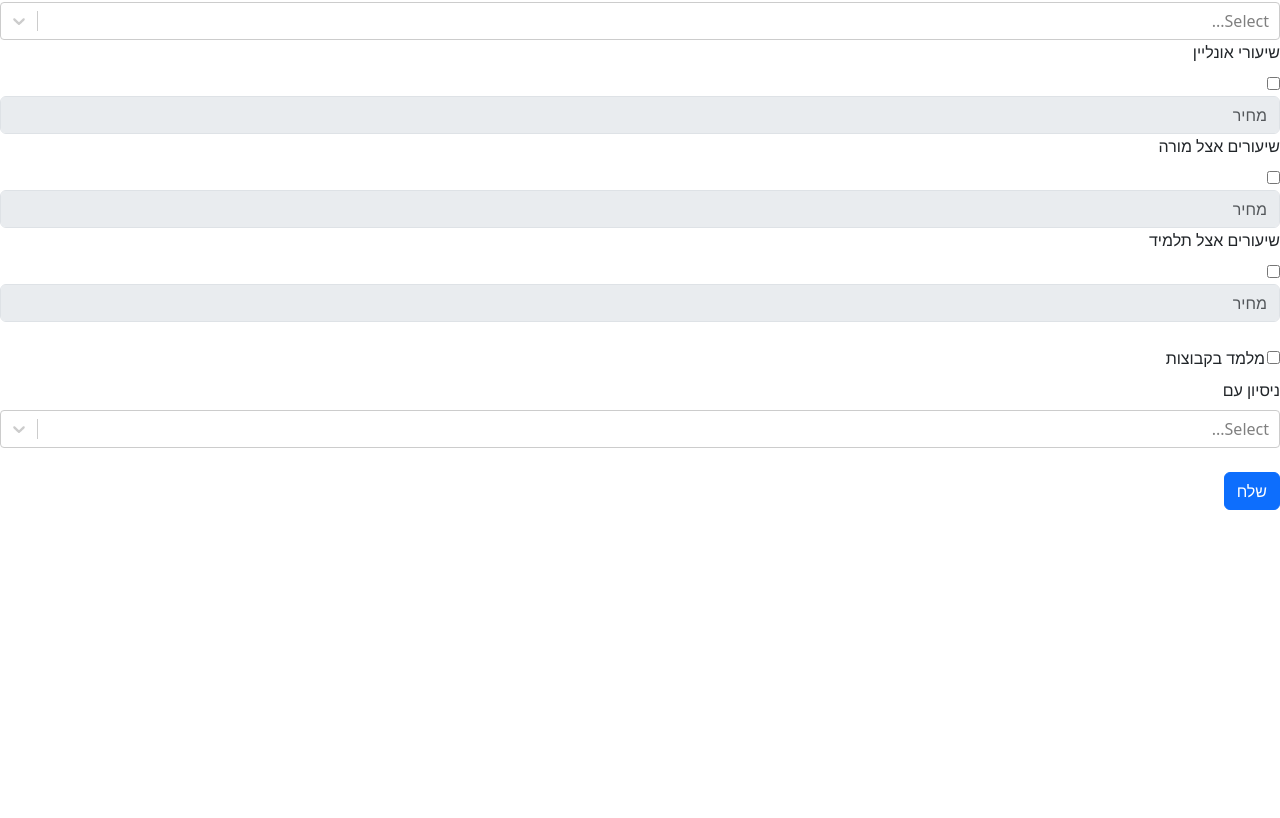
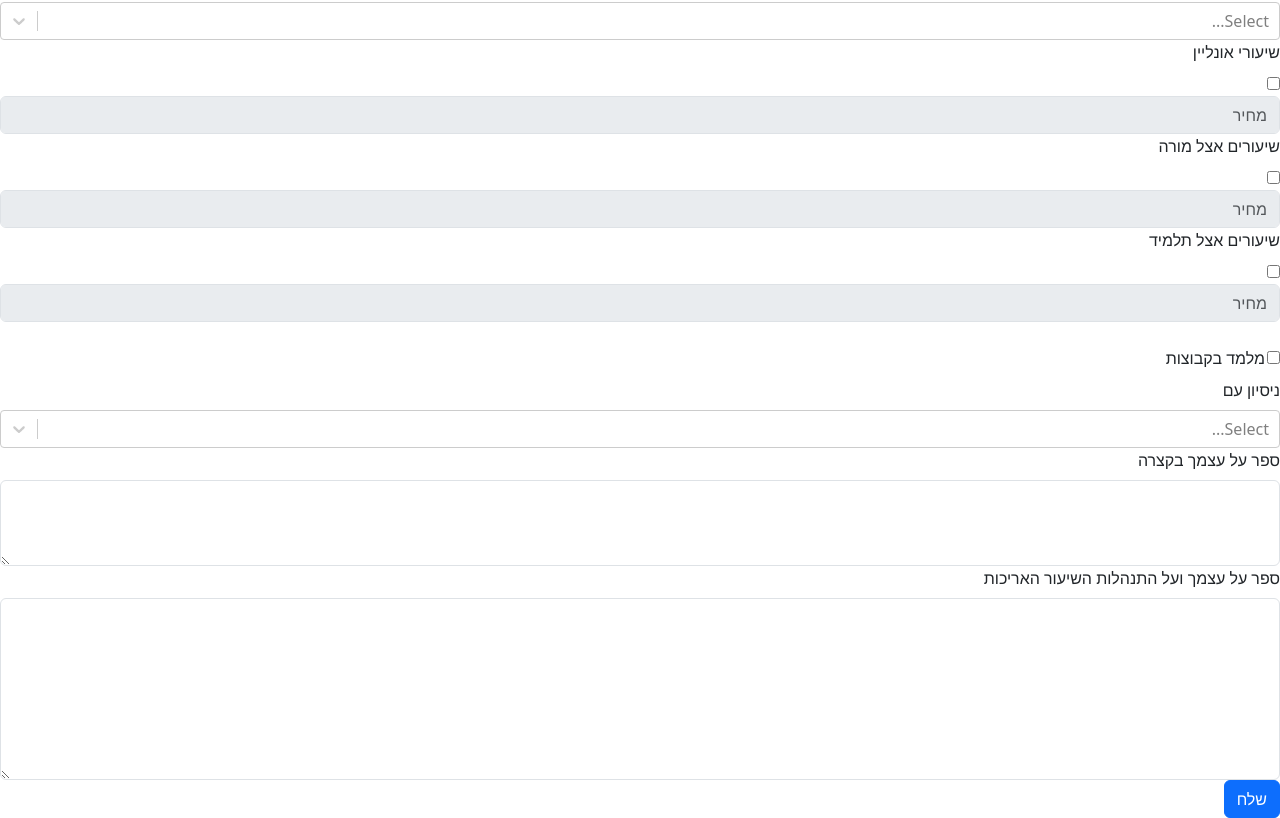
Before and after one commit to englefamily/MentorConnect, a React (Create React App) app in the folder frontend/mentor-connect-app/: page /registerMentor in a window 1280 px wide. Shown: the part 1202-2020 px from the top of the page. Before the commit the page ends 1712 px from the top, so only its background shows below. Built offline with nearby package versions, Linux system fonts and the light colour scheme.

Commit message:
update for react

```diff
--- a/frontend/mentor-connect-app/src/components/RegisterMentor.js
+++ b/frontend/mentor-connect-app/src/components/RegisterMentor.js
@@ -41,7 +41,6 @@ const RegisterMentor = () => {
     study_cities: [],
     experience_with: [],
     group_teaching: false,
-
     topics: [],
   });
 
@@ -59,6 +58,10 @@ const RegisterMentor = () => {
     console.log("From Validator _value_:", value);
     let error = "";
 
+    if (name === "experience_with" || name === "group_teaching") {
+      return error;
+    }
+    console.log(error);
     // Validate required fields
     if (name === "phone_num" && !phoneNumberRegex.test(value)) {
       error = "מספר הפאלפון חייב להיות בעל 10 ספרות";
@@ -97,11 +100,12 @@ const RegisterMentor = () => {
     if (value === undefined || value.trim() === "") {
       error = "שדה חובה";
     }
+
     // Validate confirm password
     if (name === "confirm_password" && value !== mentorData.user.password) {
       error = "הסיסמאות לא תואמות";
     }
-
+    console.log(error);
     return error;
   };
 
@@ -110,14 +114,6 @@ const RegisterMentor = () => {
 
     if (value === null) {
       value = "";
-    }
-
-    if (name === "group_teaching") {
-      setMentorData((prevState) => ({
-        ...prevState,
-        [name]: !prevState[name],
-      }));
-      return null;
     }
 
     if (value === "on") {
@@ -139,7 +135,7 @@ const RegisterMentor = () => {
     }
 
     let error = validateField(name, value);
-
+    console.log("From Validator _error_:", error);
     setErrors((prevErrors) => {
       if (name === "user.password" && value === pw2) {
         // todo to match if user.password
@@ -161,7 +157,12 @@ const RegisterMentor = () => {
         };
       }
     });
-
+    if (name === "group_teaching") {
+      setMentorData((prevState) => ({
+        ...prevState,
+        [name]: !prevState[name],
+      }));
+    }
     if (name === "confirm_password") {
       setPw2(value);
     } else if (name.startsWith("user.")) {
@@ -203,10 +204,18 @@ const RegisterMentor = () => {
       if (error !== "") {
         updatedErrors["confirm_password"] = error;
       }
+      if (
+        teachField.teach_at_mentor &&
+        teachField.teach_at_student &&
+        teachField.teach_online
+      ) {
+        updatedErrors["teach_at"] = "חובה לבחור את אחד מדרכי הלימוד";
+      }
     });
     setErrors(updatedErrors);
 
     if (Object.keys(updatedErrors).length === 0) {
+      console.log(mentorData);
       fetch_api("mentor", "POST", mentorData)
         .then((response) => {
           setMentorCreated(true);
@@ -215,7 +224,6 @@ const RegisterMentor = () => {
           let phone_num_error = "";
           let email_error = "";
           const error = response.response.data.error;
-
           if (
             error?.user?.email != undefined &&
             error?.user?.email[0] ===
@@ -522,7 +530,6 @@ const RegisterMentor = () => {
             <Form.Text className="text-danger">{errors.study_cities}</Form.Text>
           )}
         </Form.Group>
-
         <Form.Group>
           <Form.Label>שיעורי אונליין</Form.Label>
           <br />
@@ -583,17 +590,19 @@ const RegisterMentor = () => {
             {errors.teach_at_student}
           </Form.Text>
         )}
-        <br/>
+        {errors.teach_at && (
+          <Form.Text className="text-danger">{errors.teach_at}</Form.Text>
+        )}
+        <br />
         <Form.Group>
           <input
             type="checkbox"
             name="group_teaching"
             onChange={handleChange}
-            style={{marginLeft: '2px'}}
+            style={{ marginLeft: "2px" }}
           />
           <Form.Label>מלמד בקבוצות</Form.Label>
         </Form.Group>
-
         <Form.Group controlId="experienceWith">
           <Form.Label>ניסיון עם</Form.Label>
           <Select
@@ -615,104 +624,43 @@ const RegisterMentor = () => {
             }}
           />
           {errors.experience_with && (
-            <Form.Text className="text-danger">{errors.experience_with}</Form.Text>
+            <Form.Text className="text-danger">
+              {errors.experience_with}
+            </Form.Text>
           )}
         </Form.Group>
-
-        {/* Self Description Title
-        {/* <Form.Group controlId="selfDescriptionTitle">
-          <Form.Label>כותרת תיאור עצמי</Form.Label>
+        {/* Self Description Title */}
+        <Form.Group controlId="selfDescriptionTitle">
+          <Form.Label>ספר על עצמך בקצרה</Form.Label>
           <Form.Control
-            type="text"
-            name="selfDescriptionTitle"
-            value={mentorData.selfDescriptionTitle}
+            as="textarea"
+            rows={3}
+            name="self_description_title"
+            value={mentorData.self_description_title}
             onChange={handleChange}
           />
-          {errors.selfDescriptionTitle && <Form.Text className="text-danger">{errors.selfDescriptionTitle}</Form.Text>}
-        </Form.Group> */}
+          {errors.self_description_title && (
+            <Form.Text className="text-danger">
+              {errors.self_description_title}
+            </Form.Text>
+          )}
+        </Form.Group>
         {/* Self Description Content */}
-        {/* <Form.Group controlId="selfDescriptionContent">
-          <Form.Label>תיאור עצמי</Form.Label>
+        <Form.Group controlId="selfDescriptionContent">
+          <Form.Label>ספר על עצמך ועל התנהלות השיעור האריכות</Form.Label>
           <Form.Control
             as="textarea"
-            rows={4}
-            name="selfDescriptionContent"
-            value={mentorData.selfDescriptionContent}
+            rows={7}
+            name="self_description_content"
+            value={mentorData.self_description_content}
             onChange={handleChange}
           />
-          {errors.selfDescriptionContent && <Form.Text className="text-danger">{errors.selfDescriptionContent}</Form.Text>}
-        </Form.Group> */}
-        {/* Teach at Mentor */}
-        {/* <Form.Group controlId="teachAtMentor">
-          <Form.Label>לימוד עם מנטור (בש"ח)</Form.Label>
-          <Form.Control
-            type="number"
-            step="0.01"
-            name="teachAtMentor"
-            value={mentorData.teachAtMentor}
-            onChange={handleChange}
-          />
-          {errors.teachAtMentor && <Form.Text className="text-danger">{errors.teachAtMentor}</Form.Text>}
-        </Form.Group> */}
-        {/* Teach at Student */}
-        {/* <Form.Group controlId="teachAtStudent">
-          <Form.Label>לימוד עם תלמיד (בש"ח)</Form.Label>
-          <Form.Control
-            type="number"
-            step="0.01"
-            name="teachAtStudent"
-            value={mentorData.teachAtStudent}
-            onChange={handleChange}
-          />
-          {errors.teachAtStudent && <Form.Text className="text-danger">{errors.teachAtStudent}</Form.Text>}
-        </Form.Group> */}
-        {/* Teach Online */}
-        {/* <Form.Group controlId="teachOnline">
-          <Form.Label>לימוד מקוון (בש"ח)</Form.Label>
-          <Form.Control
-            type="number"
-            step="0.01"
-            name="teachOnline"
-            value={mentorData.teachOnline}
-            onChange={handleChange}
-          />
-          {errors.teachOnline && <Form.Text className="text-danger">{errors.teachOnline}</Form.Text>}
-        </Form.Group> */}
-        {/* Experience With */}
-        {/* <Form.Group controlId="experienceWith">
-          <Form.Label>ניסיון ב</Form.Label>
-          <Form.Check
-            inline
-            label="ADHD"
-            type="checkbox"
-            name="experienceWith"
-            value="adhd"
-            checked={mentorData.experienceWith.includes('adhd')}
-            onChange={handleChange}
-          />
-          <Form.Check
-            inline
-            label="לימוד"
-            type="checkbox"
-            name="experienceWith"
-            value="teaching"
-            checked={mentorData.experienceWith.includes('teaching')}
-            onChange={handleChange}
-          />
-          {errors.experienceWith && <Form.Text className="text-danger">{errors.experienceWith}</Form.Text>}
-        </Form.Group> */}
-        {/* Group Teaching */}
-        {/* <Form.Group controlId="groupTeaching">
-          <Form.Check
-            type="checkbox"
-            label="לימוד קבוצתי"
-            name="groupTeaching"
-            checked={mentorData.groupTeaching}
-            onChange={handleChange}
-          />
-          {errors.groupTeaching && <Form.Text className="text-danger">{errors.groupTeaching}</Form.Text>}
-        </Form.Group> */}
-        <br />
+          {errors.selfd_escription_content && (
+            <Form.Text className="text-danger">
+              {errors.self_description_content}
+            </Form.Text>
+          )}
+        </Form.Group>
         <Button variant="primary" type="submit">
           שלח
         </Button>
```
